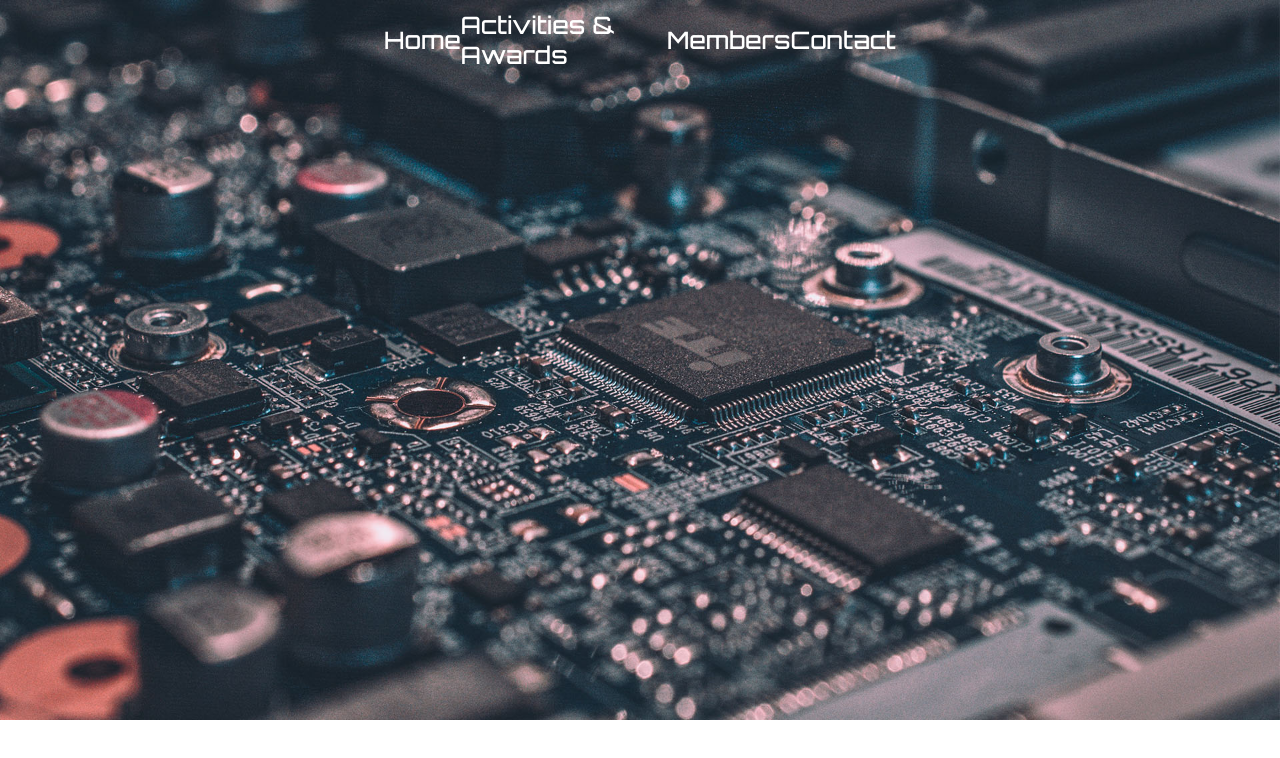
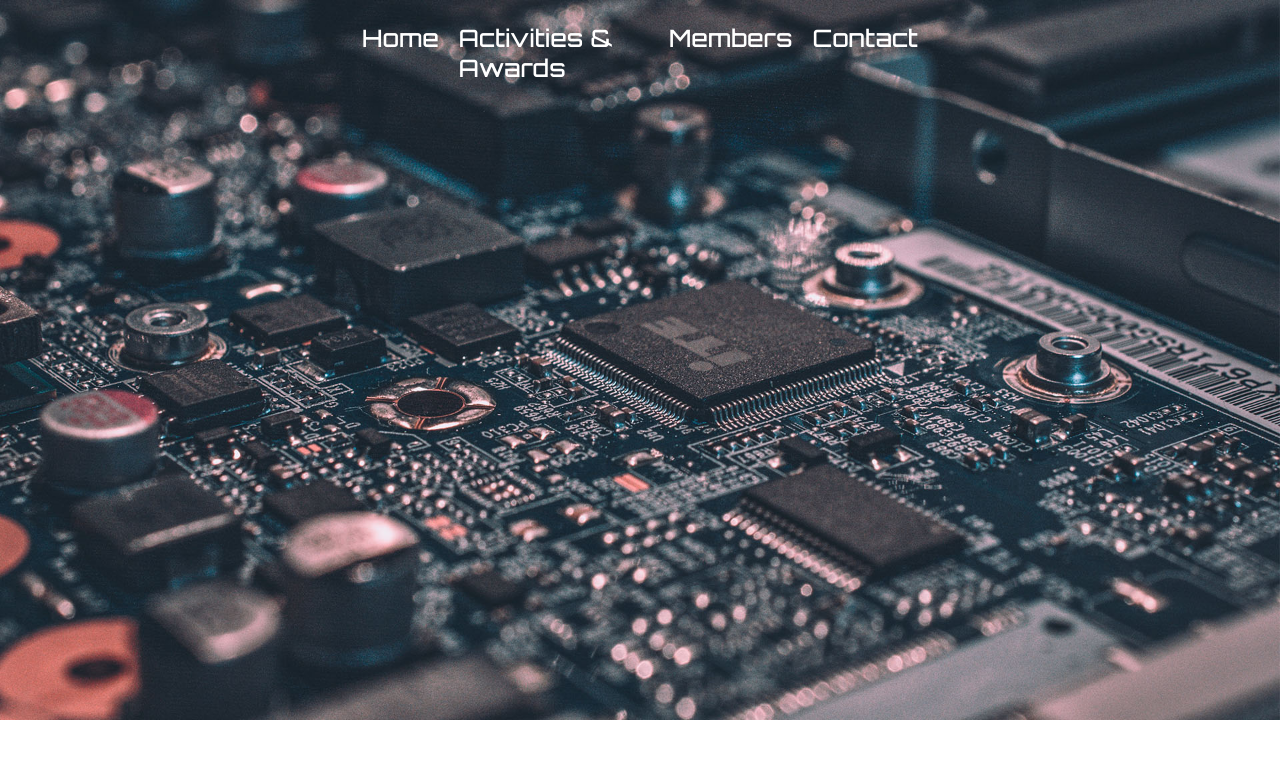
Before and after one commit to dnjooiopa/esl-official-website, a Vue app: page / in a window 1280 px wide. Shown: the top 758 px of the page. Built offline with nearby package versions, Linux system fonts and the light colour scheme.

Commit message:
add nav-item div

```diff
--- a/src/components/Navbar.vue
+++ b/src/components/Navbar.vue
@@ -2,10 +2,18 @@
   <div>
     <div id="navbar">
       <div id="nav-container">
-        <a>Home</a>
-        <a>Activities & Awards</a>
-        <a>Members</a>
-        <a>Contact</a>
+        <div class="nav-item">
+          <a>Home</a>
+        </div>
+        <div class="nav-item">
+          <a>Activities & Awards</a>
+        </div>
+        <div class="nav-item">
+          <a>Members</a>
+        </div>
+        <div class="nav-item">
+          <a>Contact</a>
+        </div>
       </div>
     </div>
   </div>
@@ -17,7 +25,7 @@ export default {
 }
 </script>
 
-<style>
+<style scoped>
 #navbar {
   width: 100%;
   position: fixed;
@@ -26,7 +34,7 @@ export default {
 }
 
 #nav-container {
-  width: 40%;
+  width: 45%;
   height: 80px;
   display: flex;
   justify-content: space-between;
@@ -37,4 +45,13 @@ export default {
   color: white;
   font-family: 'Orbitron', sans-serif;
 }
+
+.nav-item{
+  height: 35px;
+  padding:  10px;
+}
+
+.nav-item:hover {
+  background-color: green;
+}
 </style>
```
